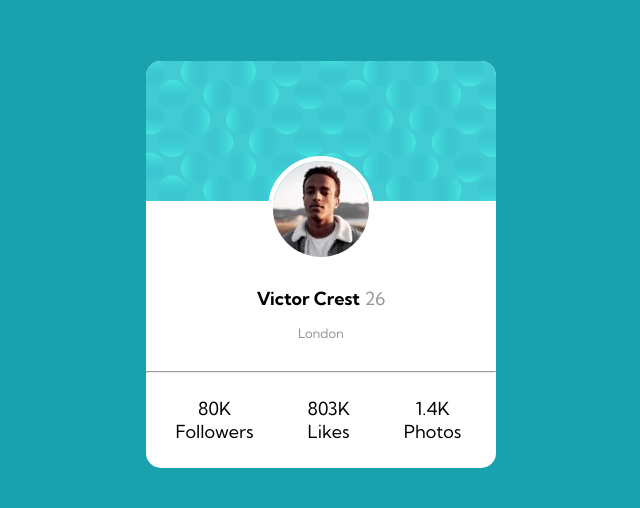
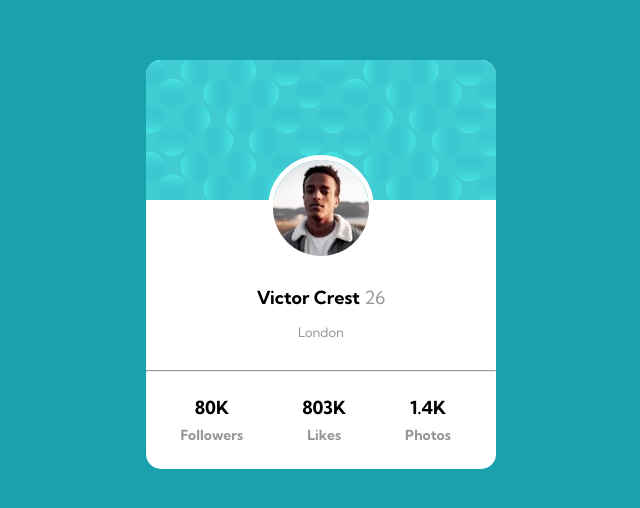
Before and after one commit to ericprd/profile-card, a plain HTML site: page index.html in a window 1280 px wide. Shown: the part 136-644 px from the top of the page, without its empty margins (319-959 px from the left). Drawn offline with Linux system fonts and the light colour scheme.

Commit message:
almost finished

```diff
--- a/index.html
+++ b/index.html
@@ -27,17 +27,17 @@
     <div class="footer">
       <div class="status">
         <div value="stat-number">80K</div>
-        <div value="stat-cat">Followers</div>
+        <div class="stat-cat"><span>Followers</span></div>
       </div>
 
       <div class="status">
         <div value="stat-number">803K</div>
-        <div value="stat-cat">Likes</div>
+        <div class="stat-cat"><span>Likes</span></div>
       </div>
 
       <div class="status">
         <div value="stat-number">1.4K</div>
-        <div value="stat-cat">Photos</div>
+        <div class="stat-cat"><span>Photos</span></div>
       </div>
     </div>
   </div>
--- a/style.css
+++ b/style.css
@@ -54,5 +54,11 @@ span{color: hsl(0, 0%, 59%);}
 .status{
     margin: 7%;
     float: left;
-    padding-left: 5px;
+    padding-left: 10px;
+    font-weight: bold;
 }
+
+.stat-cat{
+    font-size: 14px;
+    padding-top: 7px;
+}
```
